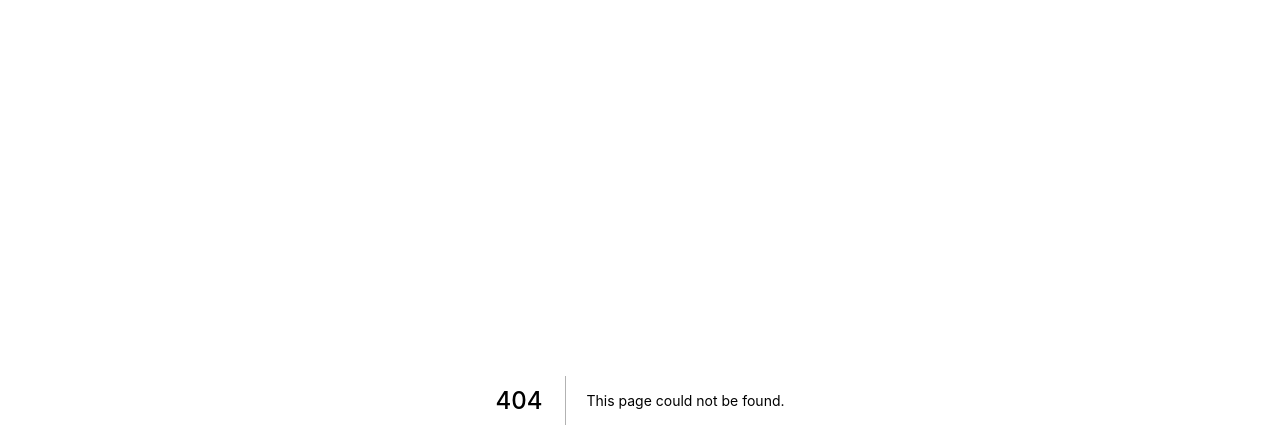
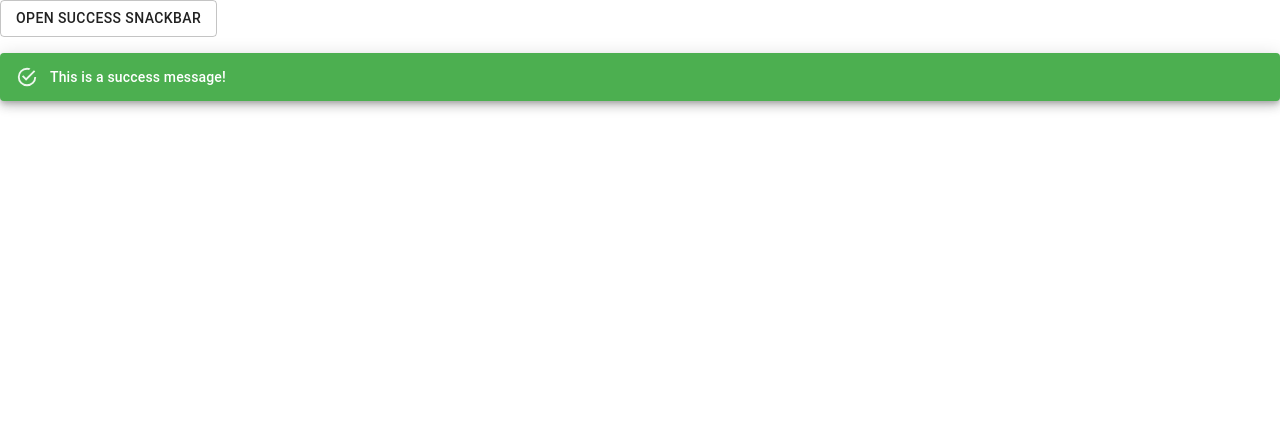
Before and after one commit to hikap888/Mail, a Next.js app: page /component/alert in a window 1280 px wide. Before the commit this address had no page. Shown: the top 448 px of the page. Built offline with nearby package versions, Linux system fonts and the light colour scheme.

Commit message:
feat:alert

```diff
--- a/pages/api/contact.ts
+++ b/pages/api/contact.ts
@@ -2,7 +2,7 @@
 require('https').globalAgent.options.ca = require('ssl-root-cas').create();
 export default function (req: any, res: any) {
   require('dotenv').config()
-  //const dirPath = 'd:/emailList.json';
+  // const dirPath = 'd:/emailList.json';
   const dirPath = '/home/ubuntu/m/emailList.json';
   const newData = req.body;
   // const originData = fs.readFileSync(dirPath, { encoding: 'utf8', flag: 'r' });
--- /dev/null
+++ b/pages/component/alert.tsx
@@ -0,0 +1,49 @@
+import React from 'react';
+import Button from '@material-ui/core/Button';
+import Snackbar from '@material-ui/core/Snackbar';
+import MuiAlert, { AlertProps } from '@material-ui/lab/Alert';
+import { makeStyles, Theme } from '@material-ui/core/styles';
+
+function Alert(props: AlertProps) {
+  return <MuiAlert elevation={6} variant="filled" {...props} />;
+}
+
+const useStyles = makeStyles((theme: Theme) => ({
+  root: {
+    width: '100%',
+    '& > * + *': {
+      marginTop: theme.spacing(2),
+    },
+  },
+}));
+
+export default function CustomizedSnackbars() {
+  const classes = useStyles();
+  const [open, setOpen] = React.useState(false);
+
+  const handleClick = () => {
+    setOpen(true);
+  };
+
+  const handleClose = (event?: React.SyntheticEvent, reason?: string) => {
+    if (reason === 'clickaway') {
+      return;
+    }
+
+    setOpen(false);
+  };
+
+  return (
+    <div className={classes.root}>
+      <Button variant="outlined" onClick={handleClick}>
+        Open success snackbar
+      </Button>
+      <Snackbar open={open} autoHideDuration={6000} onClose={handleClose}>
+        <Alert onClose={handleClose} severity="success">
+          This is a success message!
+        </Alert>
+      </Snackbar>
+      <Alert severity="success">This is a success message!</Alert>
+    </div>
+  );
+}
--- a/pages/index.tsx
+++ b/pages/index.tsx
@@ -3,6 +3,7 @@
 import Layout from './component/layout/layout'
 import Input from './component/input'
 import PhoneInput from './component/phone-input'
+import CustomizedSnackbars from './component/alert'
 import Image from 'next/image'
 import { useState, useRef, useEffect } from 'react'
 import { useFormik } from 'formik';
@@ -21,6 +22,7 @@
   const [submitted, setSubmitted] = useState(false)
   const [fade, setFade] = useState(false)
   const [isLoading, setIsLoading] = useState(false);
+  const [open, setOpen] = useState(false)
   useEffect(() => {
     setTimeout(() => {
       console.log('set fading')
@@ -29,7 +31,7 @@
         element.scrollIntoView()
       }
       setFade(true)
-    }, 2000)
+    }, 2400)
   }, [])
 
   const schema = Yup.object().shape({
@@ -55,14 +57,13 @@
       handleSubmit(data);
     },
   });
-  const alertShow = (data: DataProps) => {
 
-  }
   const handleSubmit = (data: DataProps) => {
     setIsLoading(true)
+    setOpen(true)
     setTimeout(() => {
       setIsLoading(false);
-    }, 500);
+    }, 1500);
     fetch('/api/contact', {
       method: 'POST',
       headers: {
@@ -73,8 +74,7 @@
     }).then((res) => {
       if (res.status === 200) {
 
-        //alert("Hi." + data.name + "Congratulations to Join Our S.Sanctus!")
-        //setIsLoading(false);
+        alert("Hi." + data.name + "Congratulations to Join Our S.Sanctus!")
         console.log('Response succeeded!');
         setSubmitted(true)
         setName('')
@@ -84,7 +84,7 @@
 
     })
   }
-
+  //<CustomizedSnackbars />
   return (
     <div>
       <Head>
@@ -96,7 +96,6 @@
         <div className={`fixed left-0 -top-12 bg-white w-full h-screen flex justify-center items-center transition-opacity duration-1000 ${fade ? 'opacity-0' : 'opacity-100'}`}>
           <Image src="/FirstLogo.svg" alt="ssanctus" width={250} height={195} priority />
         </div>
-
         <div className={`absolute left-0 top-0 w-full h-full bg-white transition-opacity duration-1000 ${fade ? 'opacity-100' : 'opacity-0'}`}>
           <Layout>
             <section className="">
@@ -104,6 +103,7 @@
                 <div className="flex msm:flex-col md:flex-row md:justify-around msm:justify-center md:items-center w-auto">
                   <div className="flex justify-center w-1/3 msm:w-auto mmd:w-auto mlg:w-auto "><Image src="/leftSide.svg" alt="ssanctus" width={1000} height={1600} /></div>
                   <div id="main" className="w-1/3 msm:w-auto mmd:w-auto mlg:w-auto">
+
                     <div className="text-center mb-4"><Image src="/Logo1.svg" alt="ssanctus" width={450} height={120} /></div>
                     <div className="border min-w-min px-4 py-5">
                       <p className="text-center font-serif text-3xl pb-12 mb-8 border-b-4 border-black">To-Be, innovative, influential. S.Sanctus is representing fashion under a new vision</p>
@@ -114,6 +114,7 @@
                         <div className="flex justify-center">
                           <button className={`${isLoading ? "opacity-50 cursor-wait" : ""} btn btn-warning btn-md bg-black px-10 py-5 rounded-lg font-extrabold text-2xl text-white`} type="submit" disabled={!(form.isValid && form.dirty) && isLoading}>Join US</button>
                         </div>
+
                       </form>
                       <p className="text-center font-serif text-base text-gray-500 mt-6">By signing up above, you agree to stay in touch with S.Sanctus. We will use your personal information to provide you updates on our official launch.</p>
                     </div>
```
